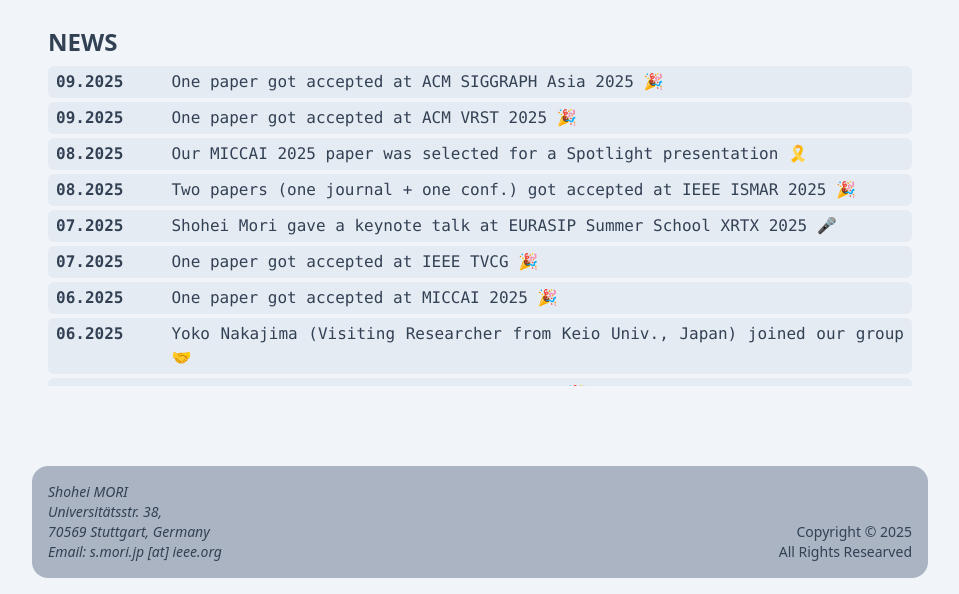
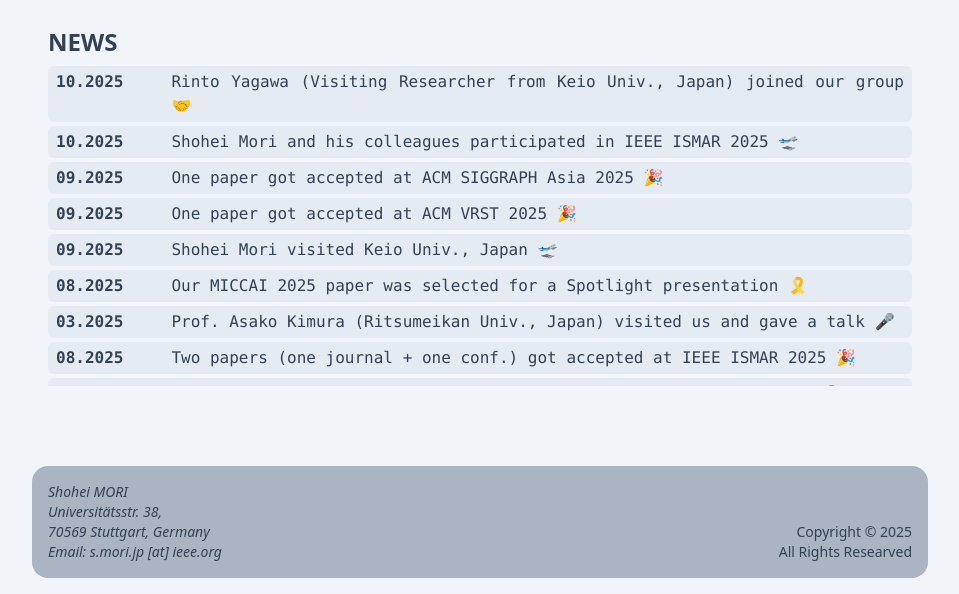
Before and after one commit to mediated-reality/mediated-reality.github.io, a website: page docs/index.html in a window 1280 px wide. Shown: the part 870-1464 px from the top of the page, without its empty margins (160-1119 px from the left). Drawn offline with Linux system fonts and the light colour scheme.

Commit message:
updated news

```diff
--- a/docs/index.html
+++ b/docs/index.html
@@ -77,6 +77,14 @@
             </div>
             <div class="dark:text-white font-mono h-80 overflow-y-scroll scrollbar-hide">
                 <div class="flex flex-col md:flex-row bg-slate-300/30 hover:bg-slate-400/50 dark:bg-slate-700/30 dark:hover:bg-slate-700/50 p-1 px-2 rounded-md mb-1">
+                    <p class="mr-12 font-bold"><!--15.-->10.2025</p>
+                    <p>Rinto Yagawa (Visiting Researcher from Keio Univ., Japan) joined our group 🤝</p>
+                </div>
+                <div class="flex flex-col md:flex-row bg-slate-300/30 hover:bg-slate-400/50 dark:bg-slate-700/30 dark:hover:bg-slate-700/50 p-1 px-2 rounded-md mb-1">
+                    <p class="mr-12 font-bold"><!--08 - 13.-->10.2025</p>
+                    <p>Shohei Mori and his colleagues participated in IEEE ISMAR 2025 🛫</p>
+                </div>
+                <div class="flex flex-col md:flex-row bg-slate-300/30 hover:bg-slate-400/50 dark:bg-slate-700/30 dark:hover:bg-slate-700/50 p-1 px-2 rounded-md mb-1">
                     <p class="mr-12 font-bold"><!--22.-->09.2025</p>
                     <p>One paper got accepted at ACM SIGGRAPH Asia 2025 🎉</p>
                 </div>
@@ -85,8 +93,16 @@
                     <p>One paper got accepted at ACM VRST 2025 🎉</p>
                 </div>
                 <div class="flex flex-col md:flex-row bg-slate-300/30 hover:bg-slate-400/50 dark:bg-slate-700/30 dark:hover:bg-slate-700/50 p-1 px-2 rounded-md mb-1">
+                    <p class="mr-12 font-bold"><!--01 - 05.-->09.2025</p>
+                    <p>Shohei Mori visited Keio Univ., Japan 🛫</p>
+                </div>
+                <div class="flex flex-col md:flex-row bg-slate-300/30 hover:bg-slate-400/50 dark:bg-slate-700/30 dark:hover:bg-slate-700/50 p-1 px-2 rounded-md mb-1">
                     <p class="mr-12 font-bold"><!--13.-->08.2025</p>
                     <p>Our MICCAI 2025 paper was selected for a Spotlight presentation 🎗️</p>
+                </div>
+                <div class="flex flex-col md:flex-row bg-slate-300/30 hover:bg-slate-400/50 dark:bg-slate-700/30 dark:hover:bg-slate-700/50 p-1 px-2 rounded-md mb-1">
+                    <p class="mr-12 font-bold"><!--08.-->03.2025</p>
+                    <p>Prof. Asako Kimura (Ritsumeikan Univ., Japan) visited us and gave a talk 🎤</p>
                 </div>
                 <div class="flex flex-col md:flex-row bg-slate-300/30 hover:bg-slate-400/50 dark:bg-slate-700/30 dark:hover:bg-slate-700/50 p-1 px-2 rounded-md mb-1">
                     <p class="mr-12 font-bold"><!--04.-->08.2025</p>
```
Also changed, not shown: docs/team.html (+1 -1 lines).
